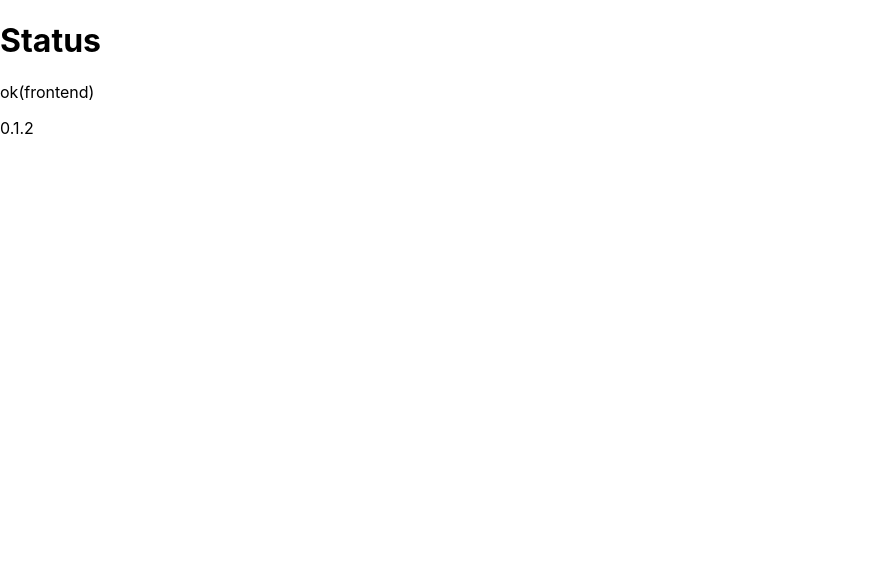
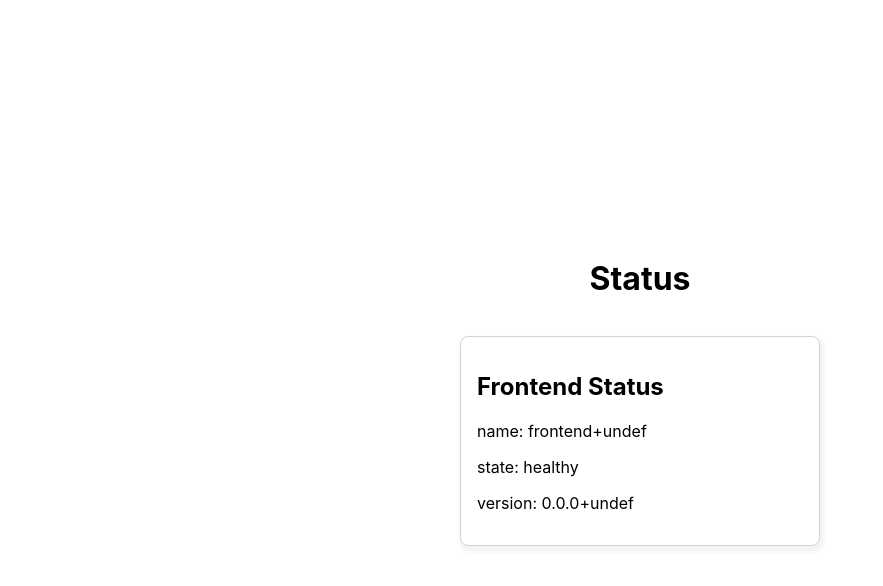
Before and after one commit to mazgi/template.containerized-nextjs-project, a Next.js app in the folder frontend/: page /status in a window 1280 px wide. Shown: the top 586 px of the page, without its empty margins (0-883 px from the left). Built offline with nearby package versions, Linux system fonts and the light colour scheme.

Commit message:
pretify the status page.

```diff
--- a/frontend/pages/api/status.ts
+++ b/frontend/pages/api/status.ts
@@ -2,7 +2,8 @@
 import type { NextApiRequest, NextApiResponse } from 'next'
 
 export type Status = {
-  message: string
+  name: string
+  state: string
   version: string
 }
 
@@ -11,7 +12,8 @@ export default function handler(
   res: NextApiResponse<Status>
 ) {
   res.status(200).json({
-    message: 'ok(frontend)',
-    version: '0.1.2',
+    name: process.env.npm_package_name || 'frontend+undef',
+    state: 'healthy',
+    version: process.env.npm_package_version || '0.0.0+undef',
   })
 }
--- a/frontend/pages/status/index.tsx
+++ b/frontend/pages/status/index.tsx
@@ -1,12 +1,14 @@
-import { Status } from '../api/status'
 import { NextPage } from 'next'
 import Head from 'next/head'
 import { useEffect, useState } from 'react'
+import { Status } from '~/pages/api/status'
+import styles from '~/styles/Status.module.css'
 
 const Page: NextPage = () => {
   const [status, setStatus] = useState<Status>({
-    message: 'initial message',
-    version: '0.0.0',
+    name: 'initial name',
+    state: 'initial state',
+    version: '0.0.0+initial',
   })
 
   useEffect(() => {
@@ -23,10 +25,16 @@ const Page: NextPage = () => {
       <Head>
         <title>Status</title>
       </Head>
-      <main>
+      <main className={styles.main}>
         <h1>Status</h1>
-        <p>{status.message}</p>
-        <p>{status.version}</p>
+        <div className={styles.grid}>
+          <div className={styles.card}>
+            <h2>Frontend Status</h2>
+            <p>name: {status.name}</p>
+            <p>state: {status.state}</p>
+            <p>version: {status.version}</p>
+          </div>
+        </div>
       </main>
     </div>
   )
--- /dev/null
+++ b/frontend/styles/Status.module.css
@@ -0,0 +1,38 @@
+.main {
+  display: flex;
+  flex-direction: column;
+  align-items: center;
+  justify-content: center;
+  min-height: 100vh;
+  /* border: 1px dotted lime; */
+}
+
+.grid {
+  display: flex;
+  flex-wrap: wrap;
+  justify-content: center;
+  width: 100%;
+  max-width: 800px;
+  /* border: 1px dotted pink; */
+}
+
+.card {
+  width: 100%;
+  margin: 1rem;
+  padding: 1rem;
+  max-width: 360px;
+  border-radius: 8px;
+  transition: 0.1s all;
+  /* https://developer.mozilla.org/en-US/docs/Web/CSS/box-shadow */
+  box-shadow: 2px 4px 4px 2px rgba(1, 1, 1, 0.05);
+  border: 1px solid lightgray;
+  background-color: white;
+}
+@media screen and (max-width: 600px) {
+  .card {
+    width: 100%;
+  }
+}
+.card:hover {
+  transform: scale(1.1);
+}
```
